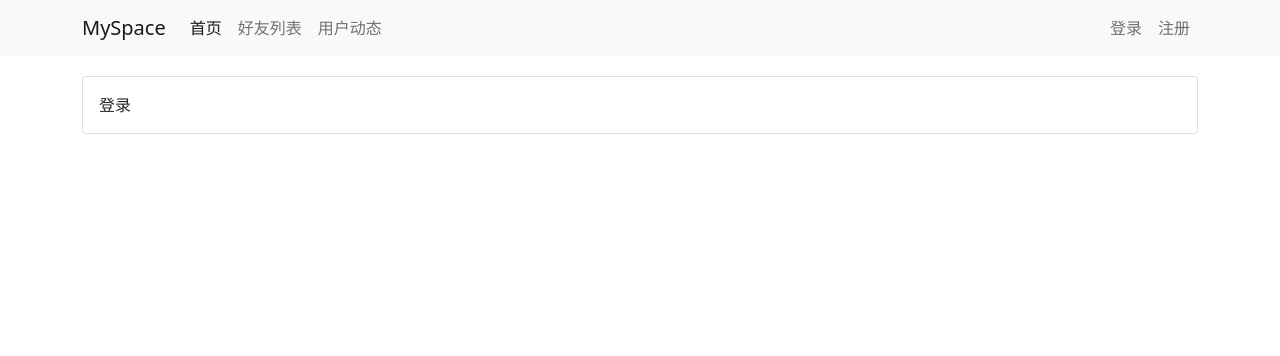
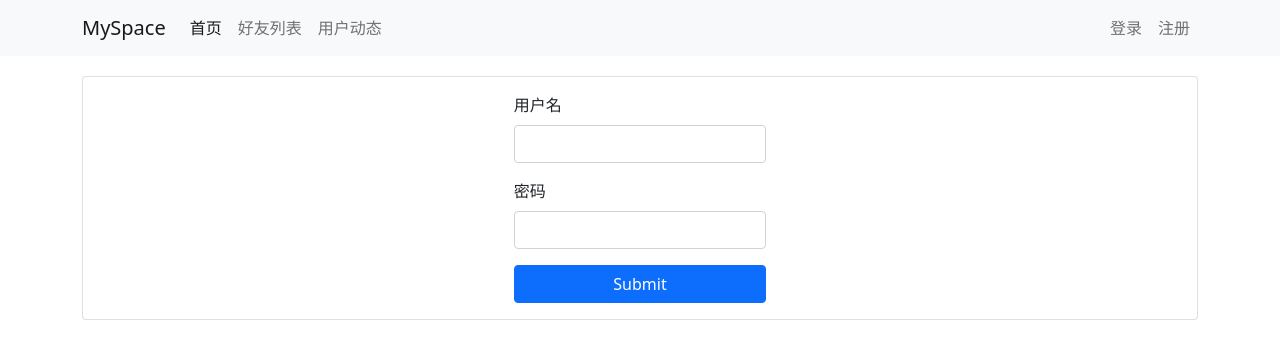
Before and after one commit to tianluoding/myspace, a Vue app: page /login in a window 1280 px wide. Shown: the top 356 px of the page. Built offline with nearby package versions, Linux system fonts and the light colour scheme.

Commit message:
jwt登录验证

```diff
--- a/package.json
+++ b/package.json
@@ -12,6 +12,7 @@
     "bootstrap": "^5.1.3",
     "core-js": "^3.8.3",
     "jquery": "^3.6.0",
+    "jwt-decode": "^3.1.2",
     "vue": "^3.2.13",
     "vue-router": "^4.0.3",
     "vuex": "^4.0.0"
--- a/src/components/NavBar.vue
+++ b/src/components/NavBar.vue
@@ -22,7 +22,7 @@
             <router-link class="nav-link" :to="{name: 'userlist'}">好友列表</router-link>
           </li>
           <li class="nav-item">
-            <router-link class="nav-link" :to="{name: 'userprofile'}">用户动态</router-link>
+            <router-link class="nav-link" :to="{name: 'userprofile', params: {userId: 1}}">用户动态</router-link>
           </li>
         </ul>
         <ul class="navbar-nav">
--- a/src/router/index.js
+++ b/src/router/index.js
@@ -13,30 +13,34 @@ const routes = [
     component: HomeView
   },
   {
-    path: '/userlist',
+    path: '/userlist/',
     name: 'userlist',
     component: UserListView
   },
   {
-    path: '/userprofile',
+    path: '/userprofile/:userId/',
     name: 'userprofile',
     component: UserProfileView
   },
   {
-    path: '/login',
+    path: '/login/',
     name: 'login',
     component: LoginView
   },
   {
-    path: '/register',
+    path: '/register/',
     name: 'register',
     component: RegisterView
   },
   {
-    path: '/404',
+    path: '/404/',
     name: '404',
     component: NotFoundView
   },
+  {
+    path: '/:cathAll(.*)/',
+    redirect: '/404/'
+  }
 ]
 
 const router = createRouter({
--- a/src/store/index.js
+++ b/src/store/index.js
@@ -1,4 +1,5 @@
 import { createStore } from 'vuex'
+import moduleUser from './user'
 
 export default createStore({
   state: {
@@ -10,5 +11,6 @@ export default createStore({
   actions: {
   },
   modules: {
+    user: moduleUser,
   }
 })
--- /dev/null
+++ b/src/store/user.js
@@ -0,0 +1,85 @@
+import $ from 'jquery';
+import jwt_decode from 'jwt-decode';
+
+const moduleUser = {
+    state: {
+        id: "",
+        username: "",
+        photo: "",
+        followerCount: 0,
+        access:"",
+        refresh:"",
+        is_login: false,
+    },
+    getters: {
+    },
+    mutations: {
+        updateUser(state, user) {
+            state.id = user.id;
+            state.username = user.username;
+            state.photo = user.photo;
+            state.followerCount = user.followerCount;
+            state.access = user.access;
+            state.refresh = user.refresh;
+            state.is_login = true;
+        },
+        updateAccess(state, access) {
+            state.access = access;
+        }
+    },
+    actions: {
+        login(context, data) {
+            $.ajax({
+                url: "https://app165.acapp.acwing.com.cn/api/token/",
+                type: "post",
+                data: {
+                    username: data.username,
+                    password: data.password,
+                },
+                success(resp) {
+                    const {access, refresh} = resp;
+                    const access_obj = jwt_decode(access);
+
+                    setInterval(()=>{
+                        $.ajax({
+                            url: "https://app165.acapp.acwing.com.cn/api/token/refresh/",
+                            type: "post",
+                            data: {
+                                refresh: refresh,
+                            },
+                            success(resp) {
+                                context.commit('updateAccess', resp.access);
+                            }
+                        })
+                    }, 4.5*60*1000);
+                    $.ajax({
+                        url: "https://app165.acapp.acwing.com.cn/myspace/userlist/",
+                        type: "get",
+                        data: {
+                            user_id: access_obj.user_id,
+                        },
+                        headers: {
+                            'Authorization': 'Bearer ' + access,
+                        },
+                        success(resp) {
+                            context.commit("updateUser", {
+                                ...resp,
+                                access: access,
+                                refresh: refresh,
+                                is_login: true,
+                            });
+                            data.success();
+                        },
+                    })
+                },
+                error(){
+                    data.error();
+                }
+            })
+        }
+    },
+    modules: {
+    }
+}
+
+export default moduleUser;
--- a/src/views/LoginView.vue
+++ b/src/views/LoginView.vue
@@ -1,17 +1,76 @@
 <template>
-  <Content>登录</Content>
+  <Content>
+    <div class="row justify-content-md-center">
+      <div class="col-3">
+        <form @submit.prevent="login">
+          <div class="mb-3">
+            <label for="username" class="form-label">用户名</label>
+            <input v-model="username" type="text" class="form-control" id="username" />
+          </div>
+          <div class="mb-3">
+            <label for="password" class="form-label">密码</label>
+            <input v-model="password" type="password" class="form-control" id="password" />
+          </div>
+          <div class="error-message">{{error_message}}</div>
+          <button type="submit" class="btn btn-primary">Submit</button>
+        </form>
+      </div>
+    </div>
+  </Content>
 </template>
 
 <script>
-import Content from '../components/Content'
+import { ref } from "vue";
+import Content from "../components/Content";
+import { useStore } from "vuex";
+import router from "@/router";
 
 export default {
   name: "LoginView",
   components: {
     Content
+  },
+  setup() {
+    const store = useStore();
+    let username = ref("");
+    let password = ref("");
+    let error_message = ref("");
+
+    const login = () => {
+      error_message.value = "";
+      store.dispatch(
+        "login", {
+          username: username.value,
+          password: password.value,
+          success() {
+            // console.log("login success");
+            router.push({name: "userlist"});
+          },
+          error() {
+            // console.log("error");
+            error_message.value = "用户名或密码错误";
+          }
+        }
+      )
+    }
+
+    return {
+      username,
+      password,
+      error_message,
+      login
+    };
   }
 };
 </script>
 
 <style scoped>
+button{
+  width: 100%;
+}
+
+.error-message{
+  color: red;
+  font-size: 12px;
+}
 </style>
--- a/src/views/UserProfileView.vue
+++ b/src/views/UserProfileView.vue
@@ -18,6 +18,7 @@ import Content from '../components/Content'
 import UserProfileInfo from '../components/UserProfileInfo'
 import UserProfilePosts from '../components/UserProfilePosts'
 import UserProfileWrite from '../components/UserProfileWrite'
+import { useRoute } from 'vue-router';
 
 
 export default {
@@ -29,6 +30,10 @@ export default {
     UserProfileWrite
 },
   setup(){
+    const route = useRoute();
+    const userId = route.params.userId;
+
+
     const user = reactive({
       id: 1,
       username: "tianluoding",
```
Also changed, not shown: 1 other file (tests, documents, lock files or other folders).
